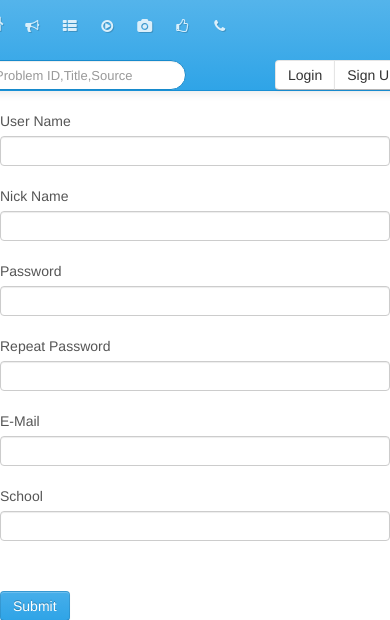
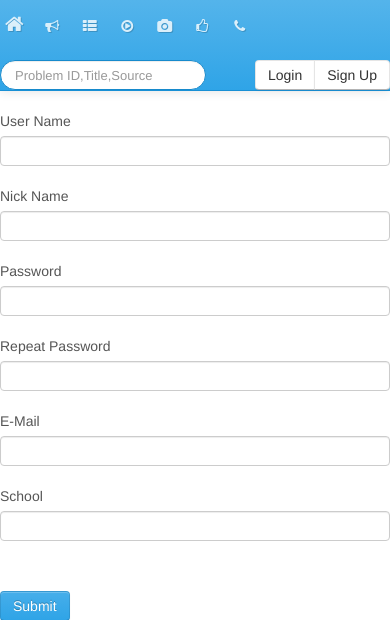
Before and after one commit to z4yx/bashu-onlinejudge, a PHP site: page /code/reg.php in a window 390 px wide; the page is wider, and only the part inside the window is pictured. Shown: the top 620 px of that part. Run offline with PHP 8.4, Linux system fonts and the light colour scheme; some web fonts are replaced.

Commit message:
fix margin

```diff
--- a/web/assets/css/docs.css
+++ b/web/assets/css/docs.css
@@ -411,3 +411,9 @@ body{
   padding-right: 0;
   padding-left: 0;
 }
+@media (max-width: 767px){
+.navbar-fixed-top, .navbar-fixed-bottom, .navbar-static-top {
+  margin-right: 0;
+  margin-left: 0;
+}
+}
```
